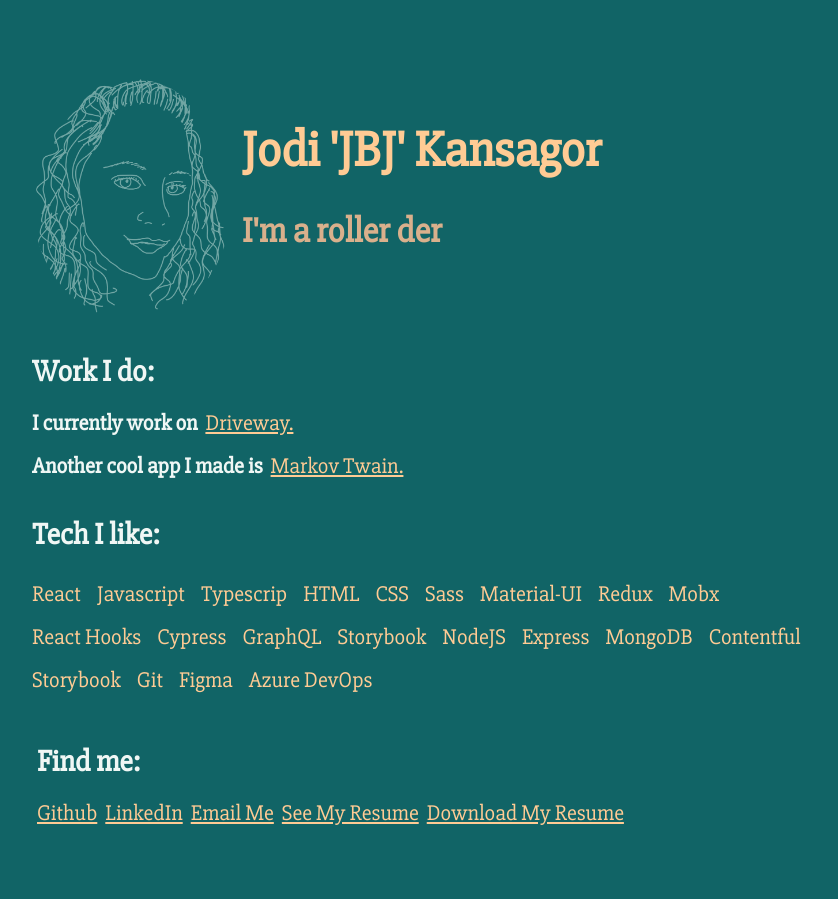
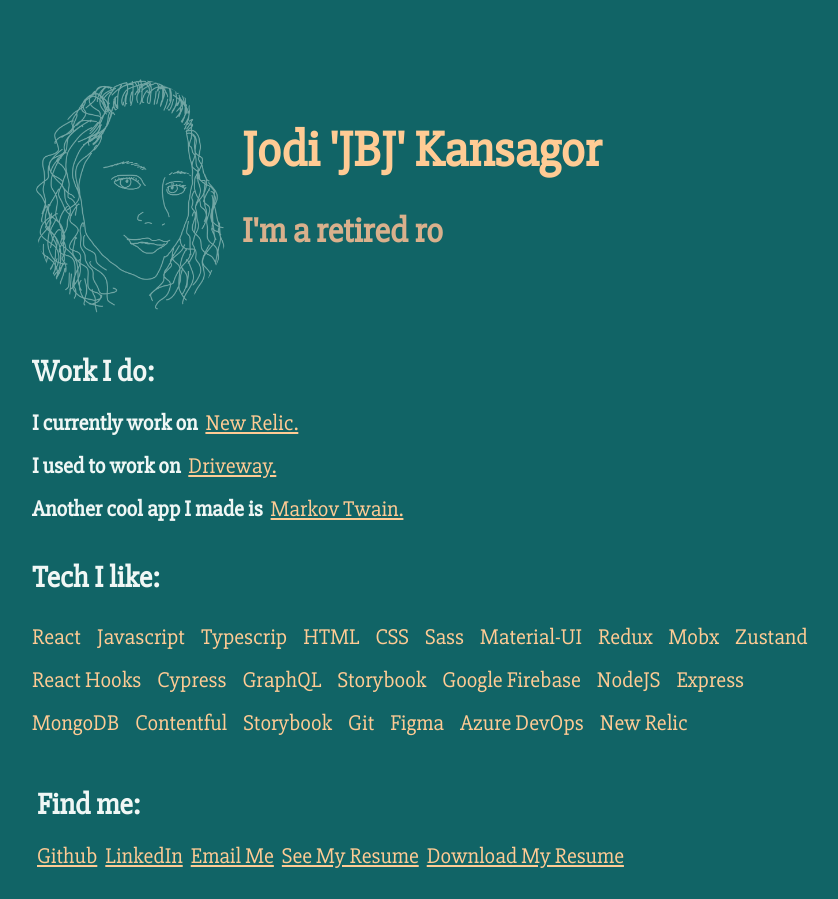
Before and after one commit to jodinkansagor/portfolio-react, a React app: page / in a window 1280 px wide. Shown: the whole page, without its empty margins (208-1046 px from the left). Before the commit the page ends 856 px from the top, so only its background shows below. Built offline with nearby package versions, Linux system fonts and the light colour scheme.

Commit message:
updated work history

```diff
--- a/src/components/NewHome.js
+++ b/src/components/NewHome.js
@@ -16,9 +16,9 @@ const NewHome = () => (
           steps={[
             " a software engineer.",
             2000,
-            " a roller derby skater.",
+            " a retired roller derby skater.",
             2000,
-            " an alchemist.",
+            " a tiny farmer.",
             2000,
             " a dog mom.",
             2000,
--- a/src/components/Projects.js
+++ b/src/components/Projects.js
@@ -8,6 +8,22 @@ const Projects = () => (
     <div className={styles.textAndLink}>
       <div className={styles.projectTitle}>
         <h1 className={styles.header}>I currently work on</h1>
+      </div>
+      <div>
+        <a
+          className={styles.projectLink}
+          href="https://www.newrelic.com"
+          rel="noopener noreferrer"
+          target="_blank"
+        >
+          New Relic.
+        </a>
+      </div>
+    </div>
+
+    <div className={styles.textAndLink}>
+      <div className={styles.projectTitle}>
+        <h1 className={styles.header}>I used to work on</h1>
       </div>
       <div>
         <a
--- a/src/components/Tech.js
+++ b/src/components/Tech.js
@@ -20,10 +20,12 @@ const techArray = [
   "Material-UI",
   "Redux",
   "Mobx",
+  "Zustand",
   "React Hooks",
   "Cypress",
   "GraphQL",
   "Storybook",
+  "Google Firebase",
   "NodeJS",
   "Express",
   "MongoDB",
@@ -31,7 +33,8 @@ const techArray = [
   "Storybook",
   "Git",
   "Figma",
-  "Azure DevOps"
+  "Azure DevOps",
+  "New Relic",
 ];
 
 const Tech = () => (
```
Also changed, not shown: 2 other files (tests, documents, lock files or other folders).
